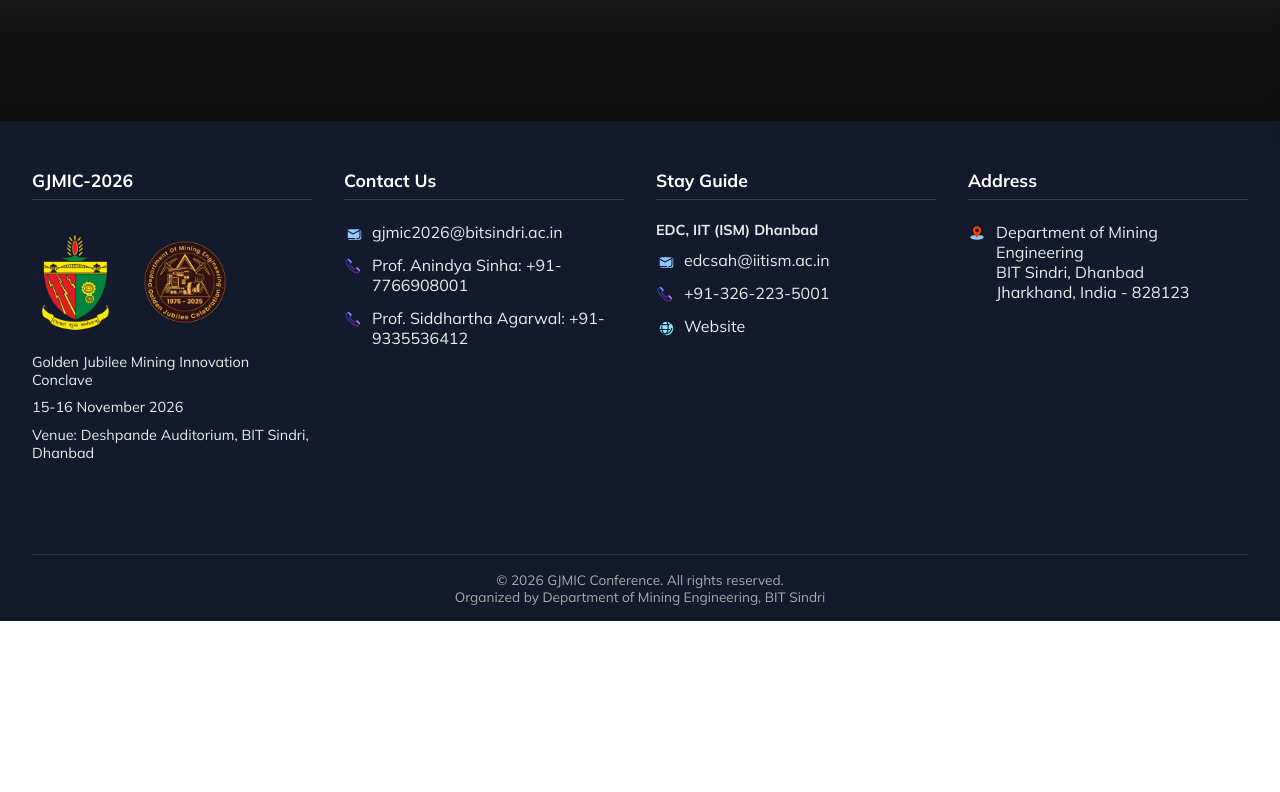
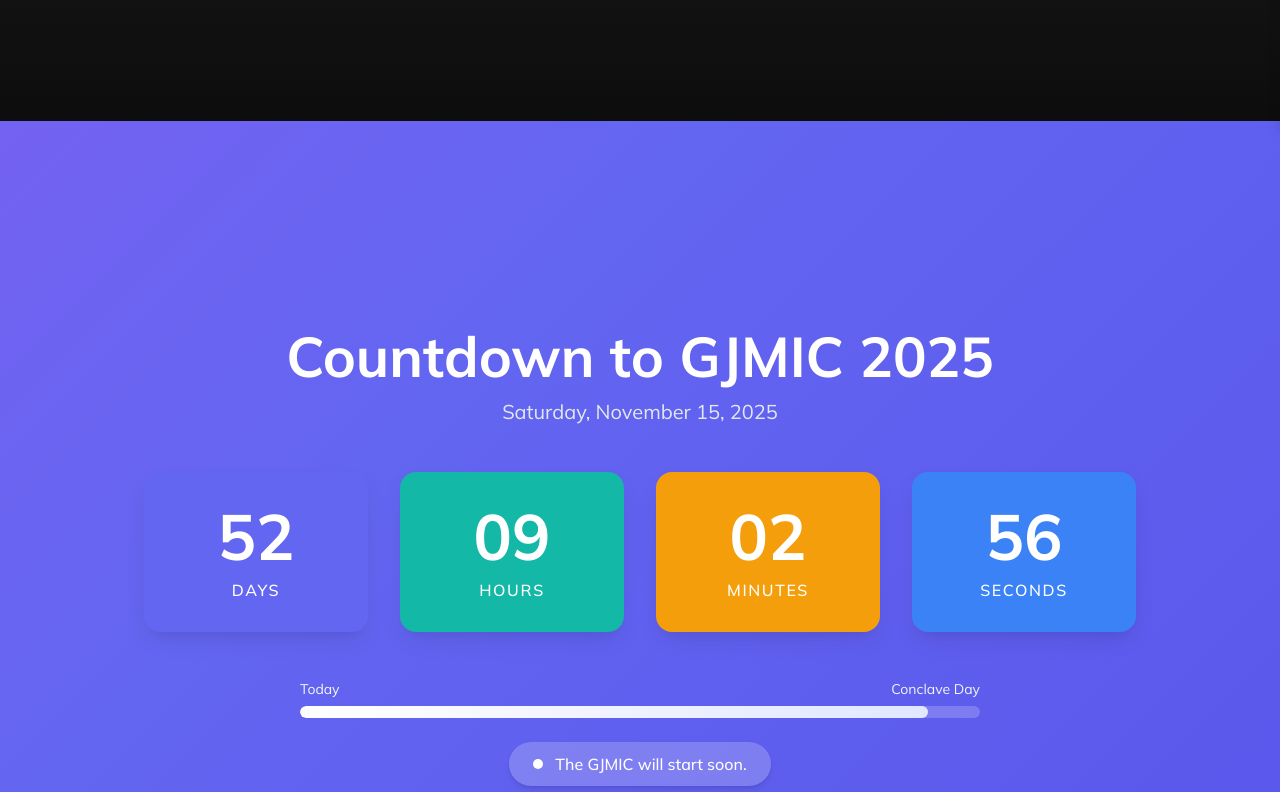
Before and after one commit to AbhishekBaske/gjmic, a React (Vite) app: page / in a window 1280 px wide. Shown: the part 768-1560 px from the top of the page. Before the commit the page ends 1389 px from the top, so only its background shows below. Built offline with nearby package versions, Linux system fonts and the light colour scheme.

Commit message:
changes made

```diff
--- a/src/App.jsx
+++ b/src/App.jsx
@@ -2,6 +2,7 @@
 import React from "react";
 import { Routes, Route, Navigate } from "react-router-dom";
 import Home from "./Components/Home";
+import SweetHome from "./Components/SweetHome";
 import About from "./Components/About";
 import Contact from "./Components/Contact";
 import Navbar from "./Components/Navbar";
@@ -31,7 +32,7 @@
         <Navbar />
         <MainContent>
           <Routes>
-            <Route path="/" element={<Home />} />
+            <Route path="/" element={<SweetHome />} />
             <Route path="/about" element={<About />} />
             <Route path="/contact" element={<Contact />} />
             <Route path="/themes" element={<div className="page"><h1>Themes</h1></div>} />
--- a/src/Components/Home.jsx
+++ b/src/Components/Home.jsx
@@ -31,12 +31,13 @@
   display: flex;
   align-items: center;
   justify-content: center;
-  gap: 120px;
+  gap: clamp(40px, 8vw, 120px); /* gap shrinks on small screens */
   margin-bottom: 20px;
+  flex-wrap: wrap; /* allow wrapping if needed on very small screens */
 `;
 
 const LogoImage = styled.img`
-  width: 160px;
+  width: clamp(80px, 20vw, 160px); /* responsive width */
   height: auto;
   opacity: 0;
 `;
@@ -48,7 +49,7 @@
 `;
 
 const EventTitle = styled.p`
-  font-size: 3rem;
+  font-size: clamp(2.5rem, 6vw, 3rem);
   font-weight: 900;
   margin-bottom: 20px;
   opacity: 0;
@@ -68,6 +69,11 @@
 
   -webkit-text-stroke: 1px black;
   text-stroke: 1px black;
+
+  /* First line (Golden Jubilee) bigger */
+  &:first-child {
+    font-size: clamp(3rem, 8vw, 4.5rem);
+  }
 `;
 
 const RegistrationDetails = styled.div`
@@ -75,6 +81,7 @@
   justify-content: center;
   gap: 12px;
   margin-top: 20px;
+  flex-wrap: wrap;
 `;
 
 const ButtonGold = styled(Link)`
--- /dev/null
+++ b/src/Components/Home/Countdown.jsx
@@ -0,0 +1,218 @@
+import React, { useState, useEffect } from "react";
+import styled, { keyframes } from "styled-components";
+
+// ---------- Keyframes ----------
+const gradientShift = keyframes`
+  0% { background-position: 0% 50%; }
+  50% { background-position: 100% 50%; }
+  100% { background-position: 0% 50%; }
+`;
+
+const waveFadeIn = keyframes`
+  0%   { opacity: 0; transform: translateY(30px); }
+  50%  { opacity: 0.5; transform: translateY(10px); }
+  100% { opacity: 1; transform: translateY(0); }
+`;
+
+// ---------- Styled Components ----------
+const Wrapper = styled.div`
+  display: flex;
+  flex-direction: column;
+  align-items: center;
+  justify-content: center;
+  min-height: 100vh;
+  font-family: 'Inter', sans-serif;
+  padding: 2rem;
+  text-align: center;
+
+  /* Animated gradient background */
+  background: linear-gradient(-45deg, #4f46e5, #6366f1, #a855f7, #3b82f6);
+  background-size: 400% 400%;
+  animation: ${gradientShift} 15s ease infinite;
+`;
+
+const Title = styled.h1`
+  font-size: clamp(2rem, 5vw, 3.5rem);
+  color: #ffffff;
+  font-weight: 700;
+  animation: ${waveFadeIn} 1.2s ease forwards;
+`;
+
+const Subtitle = styled.p`
+  font-size: clamp(1rem, 2.5vw, 1.25rem);
+  color: #e2e8f0;
+  margin: 0.5rem 0 3rem 0;
+  font-weight: 400;
+  animation: ${waveFadeIn} 1.4s ease forwards;
+`;
+
+const CountdownContainer = styled.div`
+  display: flex;
+  gap: clamp(0.5rem, 3vw, 2rem);
+  flex-wrap: wrap;
+  justify-content: center;
+  animation: ${waveFadeIn} 1.6s ease forwards;
+`;
+
+const TimeBox = styled.div`
+  color: white;
+  padding: clamp(1rem, 4vw, 2rem);
+  border-radius: 1rem;
+  width: clamp(100px, 20vw, 160px);
+  box-shadow: 0 10px 25px -5px rgba(0,0,0,0.1), 0 10px 10px -5px rgba(0,0,0,0.04);
+  display: flex;
+  flex-direction: column;
+  align-items: center;
+  justify-content: center;
+  background-color: ${(props) => props.bg || "#6366f1"};
+  transition: transform 0.3s ease, box-shadow 0.3s ease;
+
+  &:hover {
+    transform: translateY(-5px);
+    box-shadow: 0 20px 30px -10px rgba(0,0,0,0.15);
+  }
+`;
+
+const TimeValue = styled.span`
+  font-size: clamp(2.5rem, 8vw, 4rem);
+  font-weight: 700;
+  line-height: 1;
+`;
+
+const TimeLabel = styled.span`
+  font-size: clamp(0.75rem, 2vw, 1rem);
+  font-weight: 500;
+  text-transform: uppercase;
+  letter-spacing: 0.1em;
+  margin-top: 0.75rem;
+`;
+
+const ProgressContainer = styled.div`
+  width: 100%;
+  max-width: 680px;
+  margin: 3rem 0 1.5rem 0;
+  animation: ${waveFadeIn} 1.8s ease forwards;
+`;
+
+const ProgressLabels = styled.div`
+  display: flex;
+  justify-content: space-between;
+  font-size: 0.875rem;
+  color: #f1f5f9;
+  margin-bottom: 0.5rem;
+`;
+
+const ProgressOuter = styled.div`
+  width: 100%;
+  height: 12px;
+  background-color: rgba(255,255,255,0.2);
+  border-radius: 6px;
+  overflow: hidden;
+`;
+
+const ProgressInner = styled.div`
+  height: 100%;
+  background: linear-gradient(90deg, #ffffff, #e0e7ff);
+  border-radius: 6px;
+  width: ${(props) => props.progress}%;
+  transition: width 0.5s ease;
+`;
+
+const StatusBox = styled.div`
+  background-color: rgba(255,255,255,0.2);
+  color: #ffffff;
+  padding: 0.75rem 1.5rem;
+  border-radius: 9999px;
+  display: inline-flex;
+  align-items: center;
+  font-weight: 500;
+  box-shadow: 0 4px 6px -1px rgba(0,0,0,0.1), 0 2px 4px -1px rgba(0,0,0,0.06);
+  animation: ${waveFadeIn} 2s ease forwards;
+`;
+
+const StatusIndicator = styled.span`
+  width: 10px;
+  height: 10px;
+  background-color: #ffffff;
+  border-radius: 50%;
+  margin-right: 0.75rem;
+`;
+
+// ---------- Countdown Component ----------
+const Countdown = () => {
+  const targetDate = +new Date("2025-11-15T00:00:00");
+  const startDate = +new Date("2024-01-01T00:00:00");
+
+  const calculateTimeLeft = () => {
+    const difference = targetDate - +new Date();
+    if (difference > 0) {
+      return {
+        days: Math.floor(difference / (1000 * 60 * 60 * 24)),
+        hours: Math.floor((difference / (1000 * 60 * 60)) % 24),
+        minutes: Math.floor((difference / 1000 / 60) % 60),
+        seconds: Math.floor((difference / 1000) % 60),
+      };
+    }
+    return {};
+  };
+
+  const [timeLeft, setTimeLeft] = useState(calculateTimeLeft());
+  const [progress, setProgress] = useState(0);
+
+  useEffect(() => {
+    const interval = setInterval(() => {
+      setTimeLeft(calculateTimeLeft());
+
+      const now = +new Date();
+      const totalDuration = targetDate - startDate;
+      const elapsed = now - startDate;
+      setProgress(Math.min((elapsed / totalDuration) * 100, 100));
+    }, 1000);
+
+    return () => clearInterval(interval);
+  }, []);
+
+  const format = (value) => (value < 10 ? `0${value}` : value);
+
+  const units = [
+    { label: "Days", value: timeLeft.days || 0, color: "#6366f1" },
+    { label: "Hours", value: timeLeft.hours || 0, color: "#14b8a6" },
+    { label: "Minutes", value: timeLeft.minutes || 0, color: "#f59e0b" },
+    { label: "Seconds", value: timeLeft.seconds || 0, color: "#3b82f6" },
+  ];
+
+  const started = Object.keys(timeLeft).length === 0;
+
+  return (
+    <Wrapper>
+      <Title>Countdown to GJMIC 2025</Title>
+      <Subtitle>Saturday, November 15, 2025</Subtitle>
+
+      <CountdownContainer>
+        {units.map((unit, idx) => (
+          <TimeBox key={idx} bg={unit.color}>
+            <TimeValue>{format(unit.value)}</TimeValue>
+            <TimeLabel>{unit.label}</TimeLabel>
+          </TimeBox>
+        ))}
+      </CountdownContainer>
+
+      <ProgressContainer>
+        <ProgressLabels>
+          <span>Today</span>
+          <span>Conclave Day</span>
+        </ProgressLabels>
+        <ProgressOuter>
+          <ProgressInner progress={progress} />
+        </ProgressOuter>
+      </ProgressContainer>
+
+      <StatusBox>
+        <StatusIndicator />
+        {started ? "The GJMIC has started!" : "The GJMIC will start soon."}
+      </StatusBox>
+    </Wrapper>
+  );
+};
+
+export default Countdown;
--- /dev/null
+++ b/src/Components/SweetHome.jsx
@@ -0,0 +1,9 @@
+import Home from "./Home"
+import Countdown from "./Home/Countdown"
+
+export default function SweetHome() {
+    return <>
+    <Home />
+    <Countdown />
+    </>
+}
```
